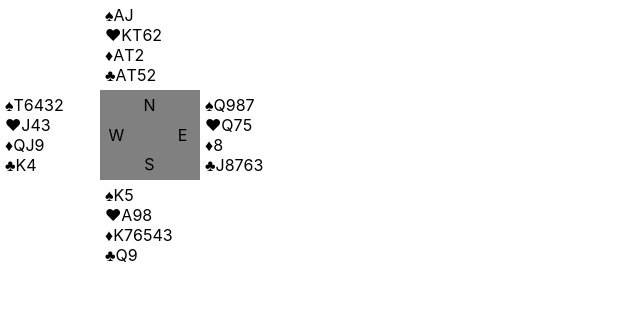
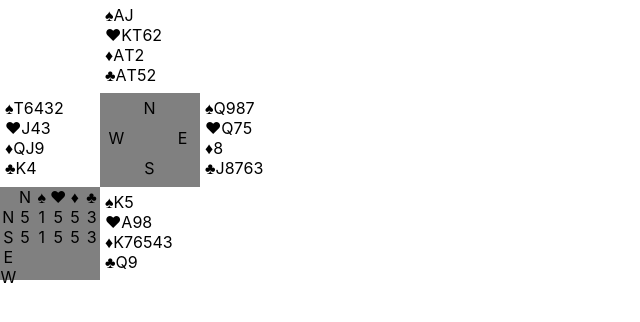
Before and after one commit to argens1203/react-scaffold, a React (Create React App) app: page / in a window 1280 px wide. Shown: the top 322 px of the page, without its empty margins (0-640 px from the left). Built offline with nearby package versions, Linux system fonts and the light colour scheme; what winston-transport-browserconsole would draw is missing.

Commit message:
feat: best contract matrix

```diff
--- a/src/components/containers/grid-container.tsx
+++ b/src/components/containers/grid-container.tsx
@@ -1,4 +1,6 @@
 import React, { PropsWithChildren } from 'react';
+
+import { range } from '../../utils/array.util';
 
 type Props = { width: number; height: number };
 
@@ -8,12 +10,23 @@ export function GridContainer(props: PropsWithChildren<Props>) {
     const { children, width, height } = props;
     const cellWidth = 100 / width;
     const cellHeight = 100 / height;
+    const gridTemplateColumns = `${range(width)
+        .map((_) => cellWidth)
+        .join('% ')}%`;
+    const gridTemplateRows = `${range(height)
+        .map((_) => cellHeight)
+        .join('% ')}%`;
+
+    // eslint-disable-next-line no-console
+    console.log(gridTemplateColumns);
+    // eslint-disable-next-line no-console
+    console.log(gridTemplateRows);
     return (
         <div
             style={{
                 display: 'grid',
-                gridTemplateColumns: `${cellHeight}% ${cellHeight}% ${cellHeight}%`,
-                gridTemplateRows: `${cellWidth}% ${cellWidth}% ${cellWidth}%`,
+                gridTemplateColumns,
+                gridTemplateRows,
             }}
         >
             {children}
--- a/src/modules/bridge/components/bridge-deal.tsx
+++ b/src/modules/bridge/components/bridge-deal.tsx
@@ -6,11 +6,12 @@ import { DEAL } from '../constants/deal.const';
 
 import { BridgeHand } from './bridge-hand';
 import { BridgePositions } from './bridge-positions';
+import { BridgePossibleContractGrid } from './bridge-possible-contract-grid';
 
 type Props = { deal: any };
 
 export function BridgeDeal() {
-    const { hands } = DEAL;
+    const { hands, maxContract } = DEAL;
     return (
         <div style={{ maxWidth: 300 }}>
             <GridContainer width={3} height={3}>
@@ -20,7 +21,7 @@ export function BridgeDeal() {
                 <BridgeHand hand={hands[Position.WEST]} />
                 <BridgePositions />
                 <BridgeHand hand={hands[Position.EAST]} />
-                <div />
+                <BridgePossibleContractGrid maxContract={maxContract} />
                 <BridgeHand hand={hands[Position.SOUTH]} />
                 <div />
             </GridContainer>
--- /dev/null
+++ b/src/modules/bridge/components/bridge-possible-contract-grid.tsx
@@ -0,0 +1,44 @@
+import React from 'react';
+
+import { GridContainer } from '../../../components/containers';
+import { MaxContract } from '../constants';
+import { Position } from '../enums';
+import { Trump } from '../enums/trump.enum';
+import { getShortForm, getTrumpSymbol } from '../utils';
+
+type Props = {
+    maxContract: MaxContract;
+};
+
+const POSITIONS = [
+    Position.NORTH,
+    Position.SOUTH,
+    Position.EAST,
+    Position.WEST,
+];
+
+export function BridgePossibleContractGrid(props: Props) {
+    const { maxContract } = props;
+    // eslint-disable-next-line no-console
+    console.log(maxContract);
+
+    return (
+        <div style={{ backgroundColor: 'grey' }}>
+            <GridContainer width={6} height={5}>
+                <div />
+                <div>{getTrumpSymbol(Trump.NT)}</div>
+                <div>{getTrumpSymbol(Trump.SPADE)}</div>
+                <div>{getTrumpSymbol(Trump.HEART)}</div>
+                <div>{getTrumpSymbol(Trump.DIAMOND)}</div>
+                <div>{getTrumpSymbol(Trump.CLUB)}</div>
+                {POSITIONS.map((pos) =>
+                    [<div>{getShortForm(pos)}</div>].concat(
+                        Object.values(maxContract[pos]).map((s) => (
+                            <div>{s === 0 ? null : s}</div>
+                        ))
+                    )
+                )}
+            </GridContainer>
+        </div>
+    );
+}
--- a/src/modules/bridge/constants/deal.const.ts
+++ b/src/modules/bridge/constants/deal.const.ts
@@ -7,7 +7,7 @@ export type Hand = {
 };
 
 type MaxTrick = Record<Trump, number>;
-type MaxContract = Record<Partial<Position>, MaxTrick>;
+export type MaxContract = Record<Partial<Position>, MaxTrick>;
 
 type Deal = {
     number: number;
--- a/src/modules/bridge/enums/index.ts
+++ b/src/modules/bridge/enums/index.ts
@@ -1,2 +1,3 @@
 export * from './position.enum';
 export * from './suit.enum';
+export * from './trump.enum';
--- a/src/modules/bridge/utils/index.ts
+++ b/src/modules/bridge/utils/index.ts
@@ -1,2 +1,4 @@
 export * from './card.util';
+export * from './position.util';
 export * from './suit.util';
+export * from './trump.util';
--- /dev/null
+++ b/src/modules/bridge/utils/position.util.ts
@@ -0,0 +1,16 @@
+import { Position } from '../enums';
+
+export function getShortForm(pos: Position) {
+    switch (pos) {
+        case Position.NORTH:
+            return 'N';
+        case Position.EAST:
+            return 'E';
+        case Position.SOUTH:
+            return 'S';
+        case Position.WEST:
+            return 'W';
+        default:
+            throw Error;
+    }
+}
--- /dev/null
+++ b/src/modules/bridge/utils/trump.util.ts
@@ -0,0 +1,11 @@
+import { Suit } from '../enums';
+import { Trump } from '../enums/trump.enum';
+
+import { getSuit } from './suit.util';
+
+export function getTrumpSymbol(trump: Trump) {
+    if (trump === Trump.NT) {
+        return 'N';
+    }
+    return getSuit(trump as unknown as Suit);
+}
--- /dev/null
+++ b/src/utils/array.util.ts
@@ -0,0 +1,3 @@
+export function range(max: number) {
+    return Array.from({ length: max }, (x, i) => i);
+}
```
